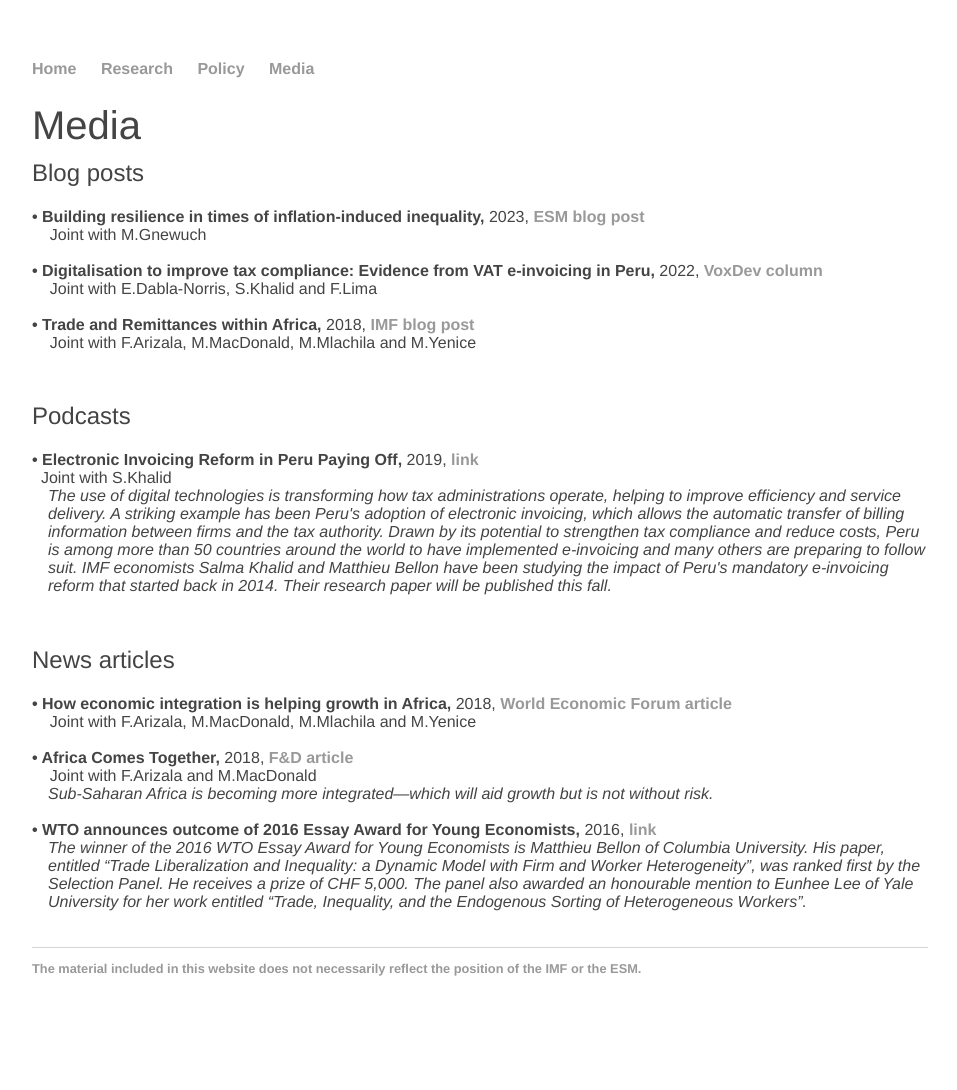
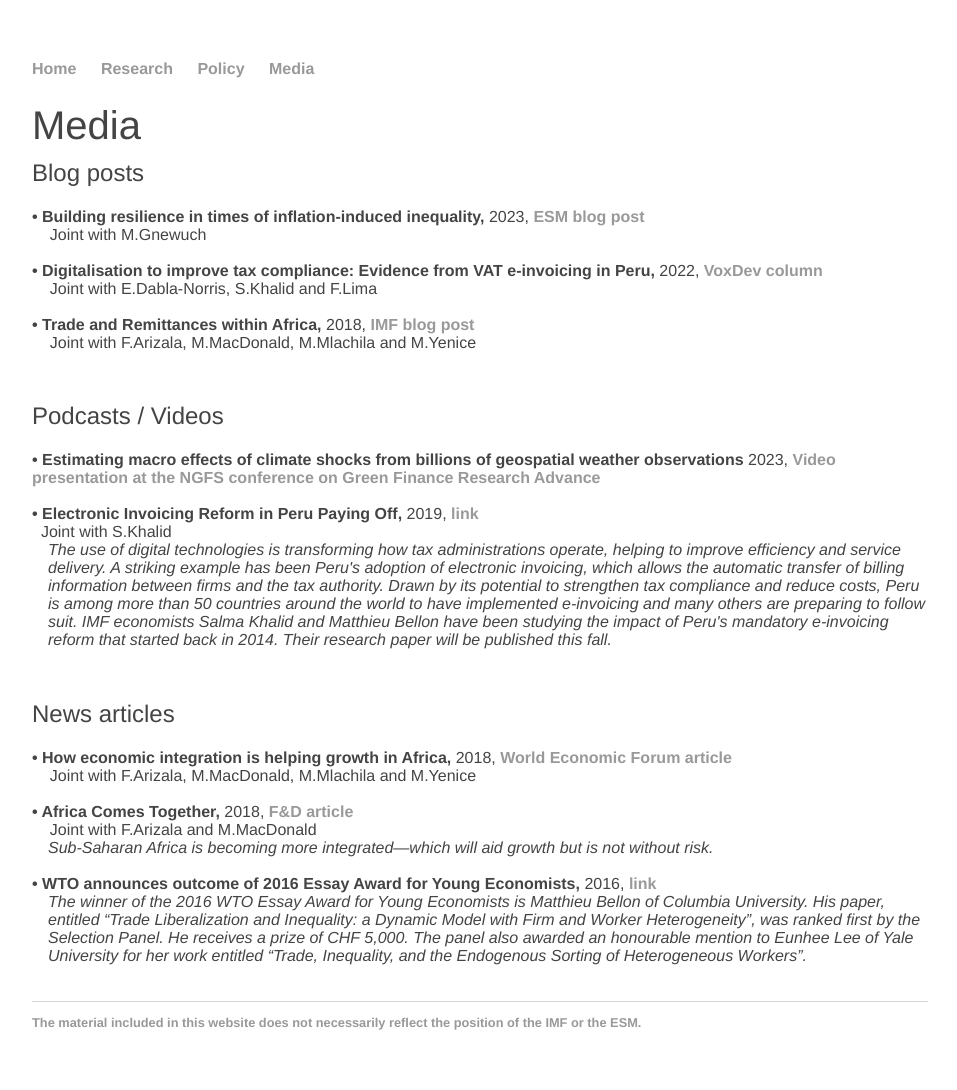
Before and after one commit to matthieubellon/matthieubellon.github.io, a Jekyll site: the page built from media/index.html, in a window 1280 px wide. Shown: the whole page, without its empty margins (160-1117 px from the left). Built offline with Jekyll 4.4.1, drawn with Linux system fonts in a browser that asks for light colours; before the commit the page ends 1036 px from its top, so only the background shows below that.

Commit message:
Update index.html

```diff
--- a/media/index.html
+++ b/media/index.html
@@ -27,8 +27,12 @@ title: Matthieu Bellon, Economist
 <br>
 
 
-<h2 id="Podcasts">Podcasts</h2>
+<h2 id="Podcasts">Podcasts / Videos </h2>
 <div class="pad-body">
+
+<br><strong>&bull; Estimating macro effects of climate shocks from billions of geospatial weather observations</strong> 2023, <strong>
+<a href="https://green-finance-research-advances-2023.org/"> Video presentation at the NGFS conference on Green Finance Research Advance</a> </strong>
+<br>
 
 <br><strong>&bull; Electronic Invoicing Reform in Peru Paying Off,</strong> 2019, <strong>
 <a href="https://www.imf.org/en/News/Podcasts/All-Podcasts/2019/08/09/peru-digitalization/">link</a> </strong>
```
